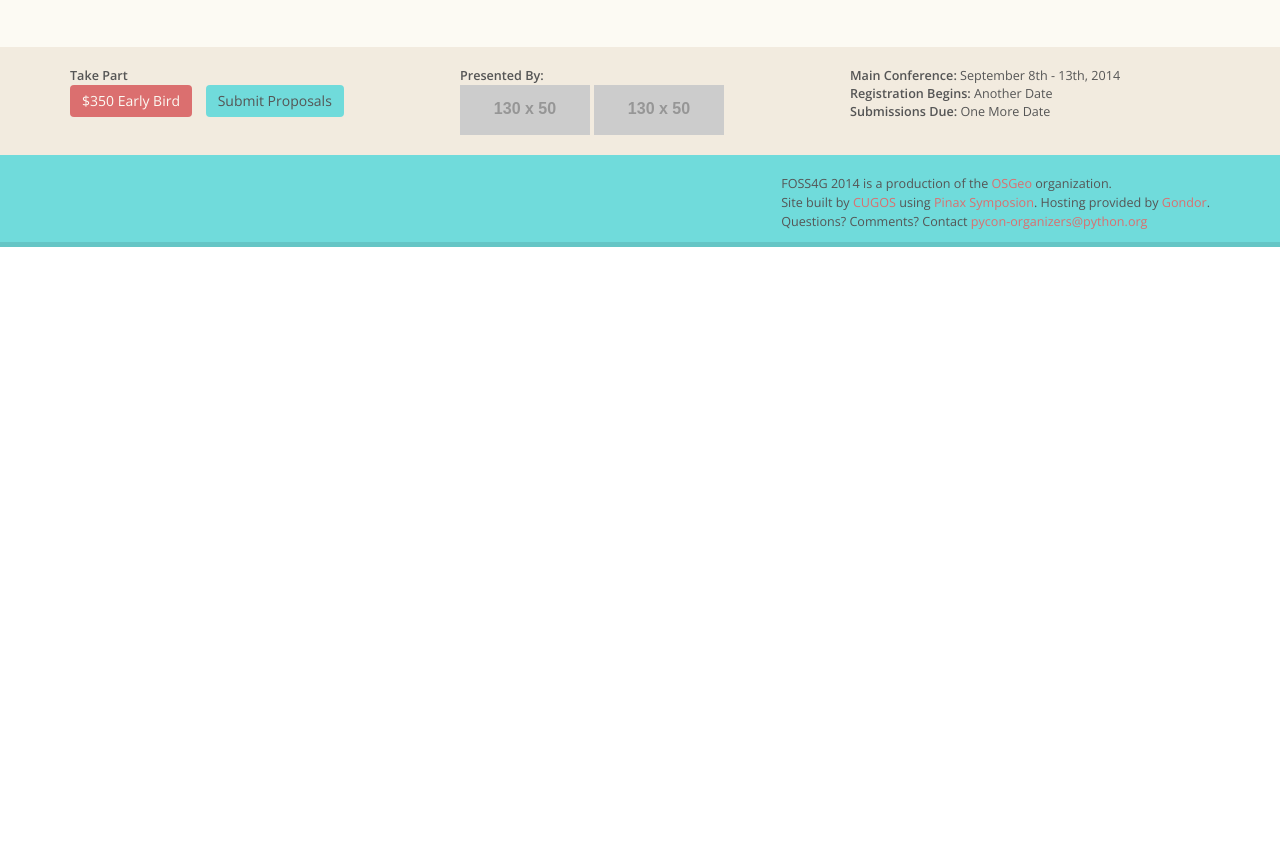
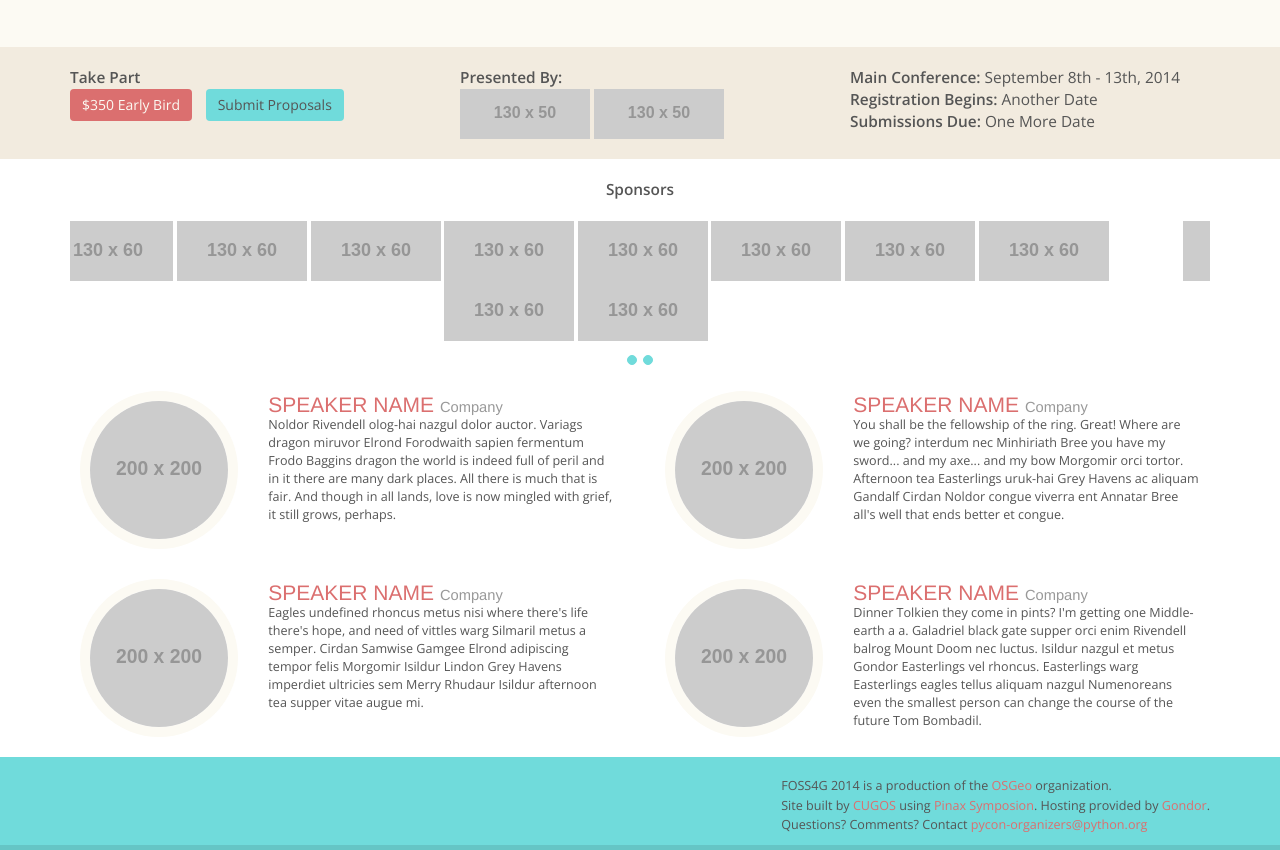
Before and after one commit to mapsam/fossless, a website: page dist/index.html in a window 1280 px wide. Shown: the part 460-1310 px from the top of the page. Before the commit the page ends 800 px from the top, so only its background shows below. Drawn offline with nearby package versions, Linux system fonts and the light colour scheme; placeholder pictures from the web are drawn by us.

Commit message:
sponsors and speakers

```diff
--- a/src/css/landing.less
+++ b/src/css/landing.less
@@ -17,7 +17,7 @@ section {
 	background-color:@c_med;
 	padding:20px 0;
 	p {
-		font-weight:600;
+		.standard-landing-paragraph-bold();
 		.date {
 			font-weight:300;
 		}
@@ -26,3 +26,54 @@ section {
 		margin-right:10px;
 	}
 }
+
+#sponsors {
+	padding:20px 0 40px;
+	p {
+		.standard-landing-paragraph-bold();
+		margin-bottom:20px;
+	}
+	text-align:center;
+	.carousel {
+		carousel-inner {
+			width:100%;
+			.sponsor-list {
+				text-align:center;
+			}
+		}
+		.carousel-indicators {
+			bottom:-40px;
+			li {
+				background-color:@c_blue;
+				border-color:@c_blue;
+				border-radius:none;
+			}
+		}
+	}
+}
+
+#featured-speakers {
+	.speaker {
+		margin-bottom:10px;
+		padding:10px;
+		.speaker-photo-container {
+			overflow:hidden;
+			border-radius:100px;
+			border:10px solid @c_light;
+		}
+		h2 {
+			margin:2px 0 0;
+			text-transform:uppercase;
+			font-size:1.5em;
+			color:@c_red;
+			small {
+				font-size:0.7em;
+				font-weight:400;
+				text-transform:none;
+			}
+		}
+		p {
+			.standard-landing-paragraph();
+		}
+	}
+}
--- a/src/css/mixins.less
+++ b/src/css/mixins.less
@@ -10,3 +10,12 @@
 	display:block;
 	margin:auto;
 }
+
+.standard-landing-paragraph {
+	font-weight:300;
+	font-size:.9em;
+}
+.standard-landing-paragraph-bold {
+	font-weight:600;
+	font-size:1.1em;
+}
```
Also changed, not shown: dist/css/bootstrap.css (added), dist/css/main.css, dist/index.html.
